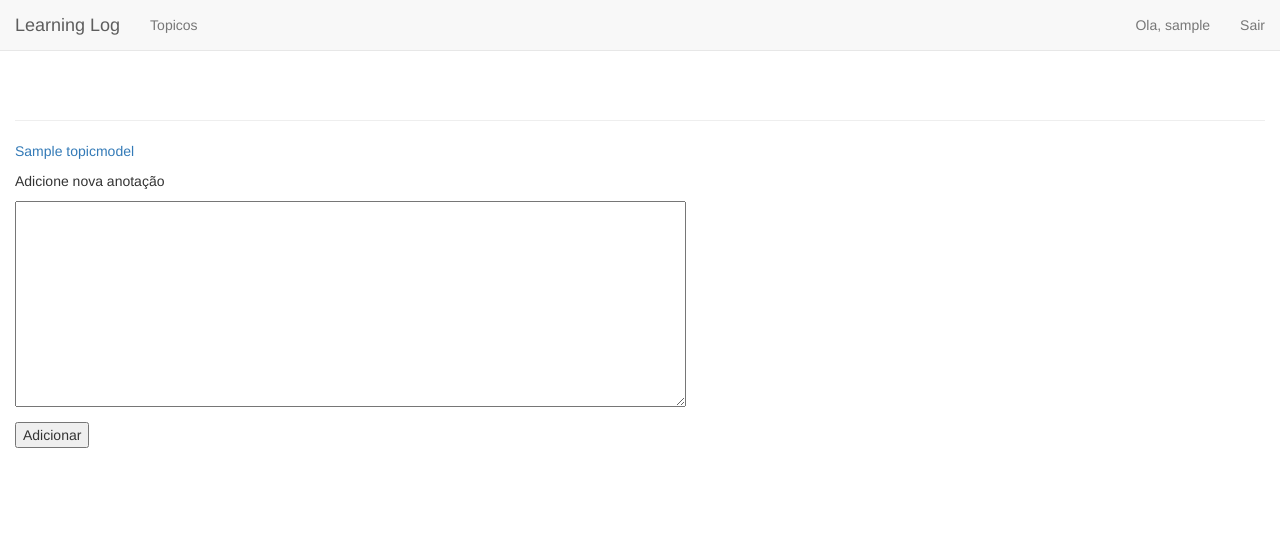
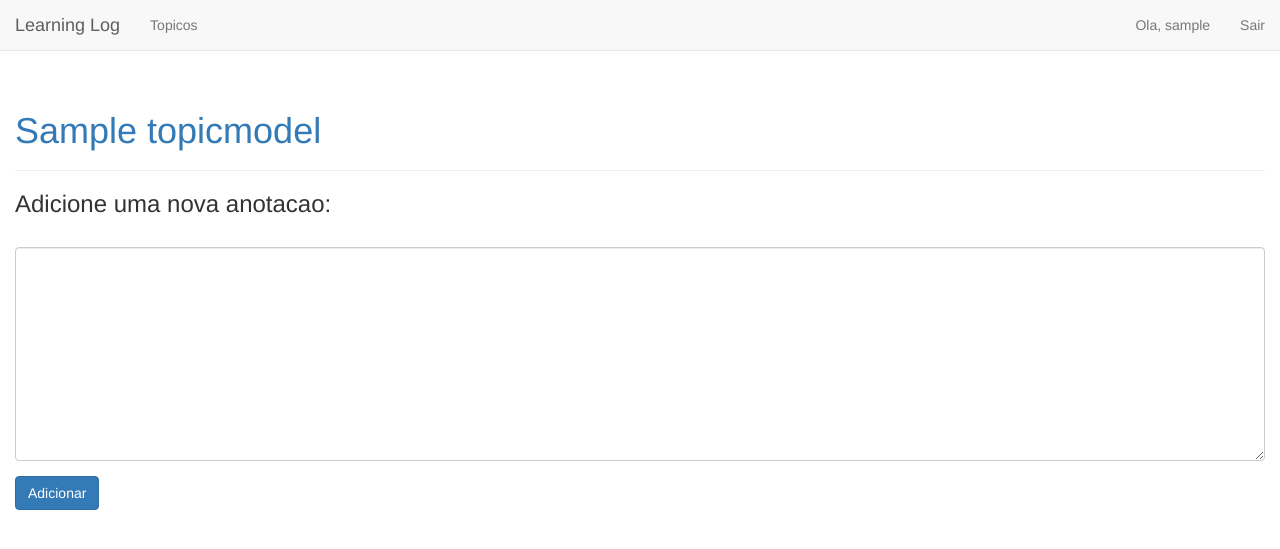
Before and after one commit to Moises-Jorge/Learning_Log, a Django app: page /new_annotation/1 in a window 1280 px wide. Shown: the top 549 px of the page. Run offline with Django 5.2, Linux system fonts and the light colour scheme; a user stored in the database is signed in; tables that the repository leaves empty hold one stand-in row (values such as "Sample post"); some libraries are stand-ins or nearby versions.

Commit message:
style: styled new_annotation page

```diff
--- a/templates/l_logs/new_annotation.html
+++ b/templates/l_logs/new_annotation.html
@@ -1,13 +1,23 @@
 {% extends 'l_logs/base.html' %}
+{% load bootstrap3 %}
+
+{% block header %}
+	<h1>
+		<a href="{% url 'topic' topic.id %}">
+			{{ topic }}
+		</a>
+	</h1>
+{% endblock header %}
 
 {% block content %}
-	<p>
-		<a href="{% url 'topic' topic.id %}">{{ topic }}</a>
-	</p>
-	<p>Adicione nova anotação</p>
-	<form action="{% url 'new_annotation' topic.id %}" method="post">
+	<h3>Adicione uma nova anotacao:</h3>
+
+	<form action="{% url 'new_entry' topic.id %}" method="post" class="form">
 		{% csrf_token %}
-		{{ form.as_p }}
-		<button name="submit">Adicionar</button>
+		{% bootstrap_form form %}
+
+		{% buttons %}
+			<button name="submit" class="btn btn-primary">Adicionar</button>
+		{% endbuttons %}
 	</form>
 {% endblock content %}
```
